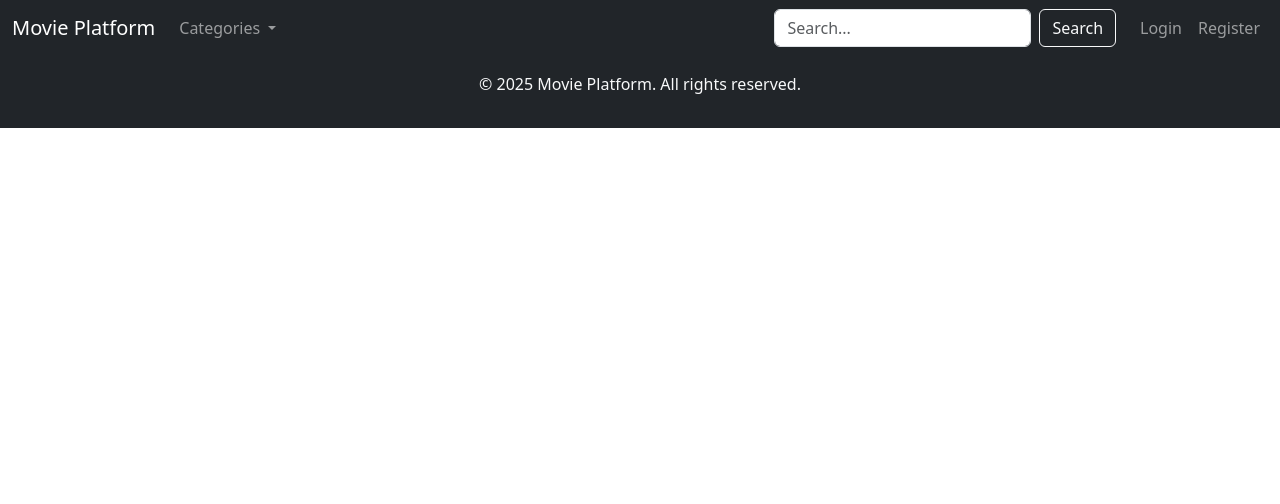
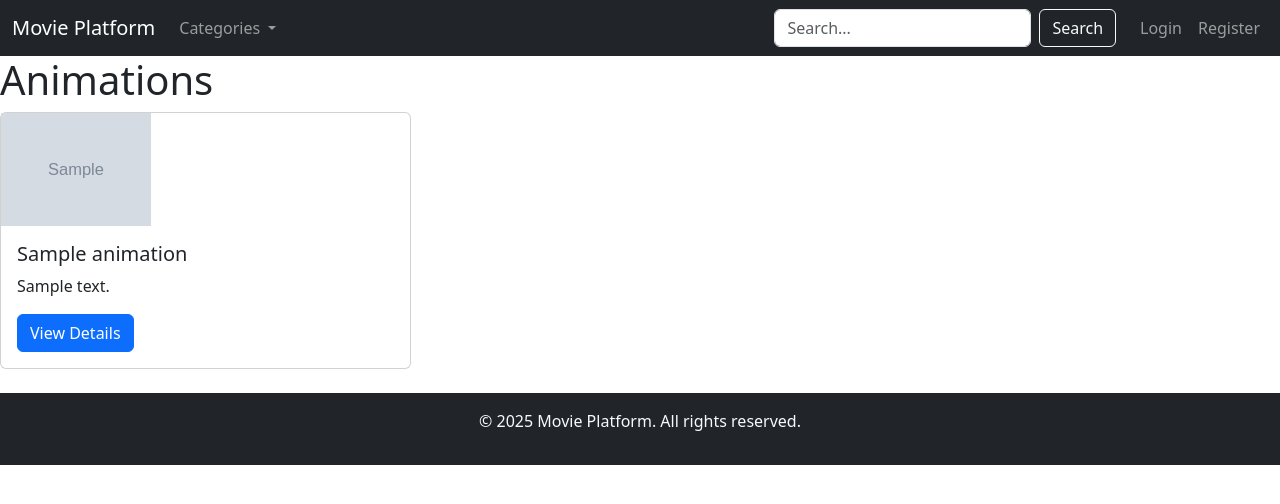
Before and after one commit to setarehmousavifar/movies_platform, a Django app: page /animations/ in a window 1280 px wide. Shown: the top 504 px of the page. Run offline with Django 5.2, Linux system fonts and the light colour scheme; tables that the repository leaves empty hold one stand-in row (values such as "Sample post"); grey boxes marked "Sample" are stand-in pictures.

Commit message:
fix animation list bugs and creat animation detail page

```diff
--- a/main/urls.py
+++ b/main/urls.py
@@ -9,6 +9,7 @@ urlpatterns = [
     path('movies/<int:pk>/', views.movie_detail, name='movie_detail'),  # جزئیات فیلم
     path('series/', views.series_list, name='series_list'),
     path('animations/', views.animation_list, name='animation_list'),
+    path('animations/<int:pk>/', views.animation_detail, name='animation_detail'),
     path('top-movies/', views.top_movies, name='top_movies'),
     path('top-series/', views.top_series, name='top_series'),
 
--- a/main/views.py
+++ b/main/views.py
@@ -77,9 +77,11 @@ def custom_logout(request):
 # ========================
 def home(request):
     new_movies = Movie.objects.all().order_by('-release_date')[:5]
+    new_animations = Animation.objects.order_by('-release_date')[:4]
     popular_movies = Movie.objects.all().order_by('-view_count')[:5]
     return render(request, 'main/home.html', {
         'new_movies': new_movies,
+        'new_animations': new_animations,
         'popular_movies': popular_movies,
     })
 
@@ -125,6 +127,11 @@ def movie_detail(request, pk):
         'is_favorite': is_favorite,
         'genres': movie.genres.all(),
     })
+
+
+def animation_detail(request, pk):
+    animation = get_object_or_404(Animation, pk=pk)
+    return render(request, 'main/animation_detail.html', {'animation': animation})
 
 
 # ========================
--- a/templates/main/animation_list.html
+++ b/templates/main/animation_list.html
@@ -1,21 +1,21 @@
 {% extends 'base.html' %}
 {% load static %}
-<html lang="en">
-<head>
-    <meta charset="UTF-8">
-    <meta name="viewport" content="width=device-width, initial-scale=1.0">
-    <title>Animation List</title>
-</head>
-<body>
-    <h1>List of Animations</h1>
-    {% if animations %}
-        <ul>
-            {% for animation in animations %}
-                <li>{{ animation.title }}</li>
-            {% endfor %}
-        </ul>
-    {% else %}
-        <p>No animations available.</p>
-    {% endif %}
-</body>
-</html>
+{% block content %}
+<h1>Animations</h1>
+<div class="row">
+    {% for animation in animations %}
+    <div class="col-md-4">
+        <div class="card mb-4">
+            <img src="{{ animation.get_poster }}" alt="{{ animation.title }} poster" style="width: 150px; height: auto;">
+            <div class="card-body">
+                <h5 class="card-title">{{ animation.title }}</h5>
+                <p class="card-text">{{ animation.description|truncatewords:20 }}</p>
+                <a href="{% url 'animation_detail' animation.id %}" class="btn btn-primary">View Details</a>
+            </div>
+        </div>
+    </div>
+    {% empty %}
+    <p>No animations found.</p>
+    {% endfor %}
+</div>
+{% endblock %}
```
Also changed, not shown: templates/main/animation_detail.html (added, +26 -0 lines), templates/main/home.html (+16 -0 lines), 1 other file.
